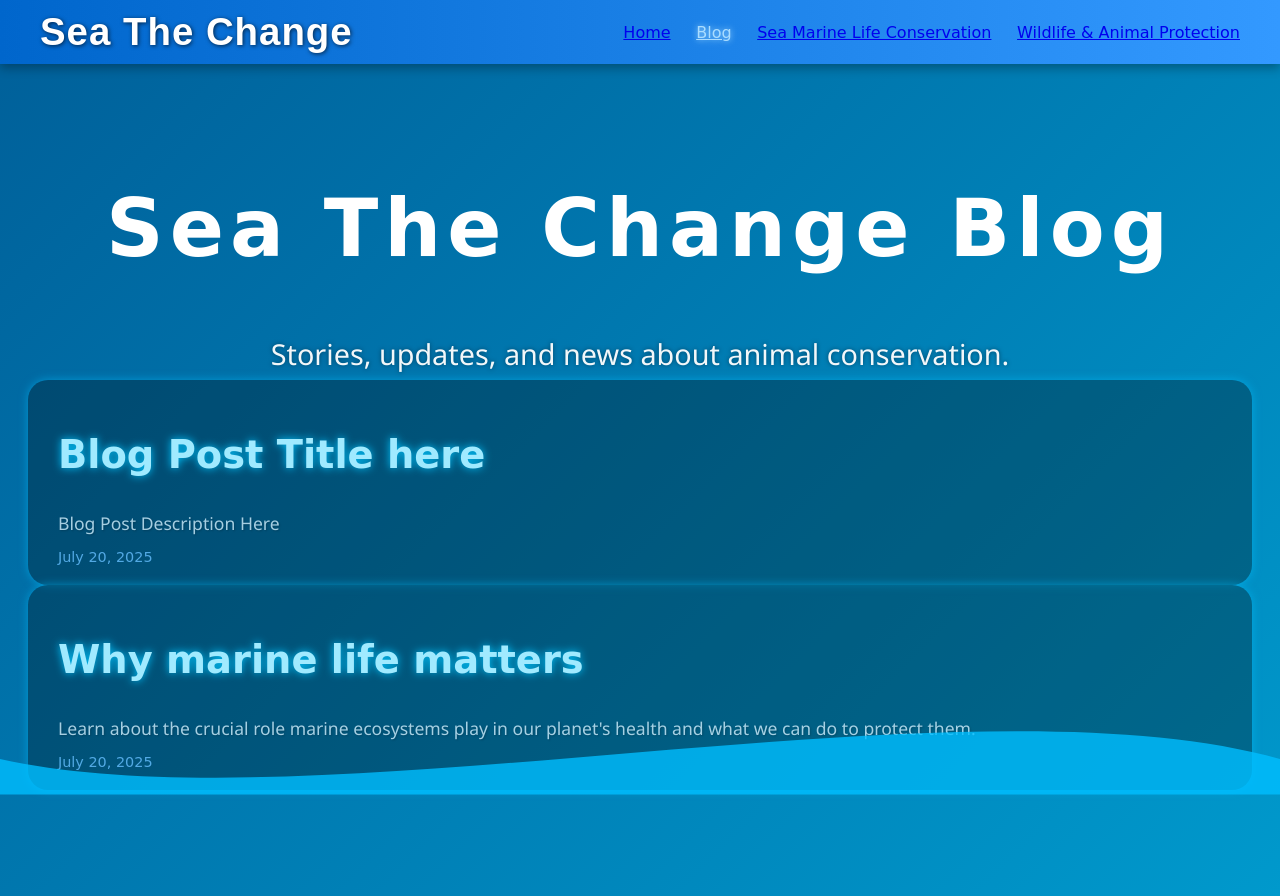
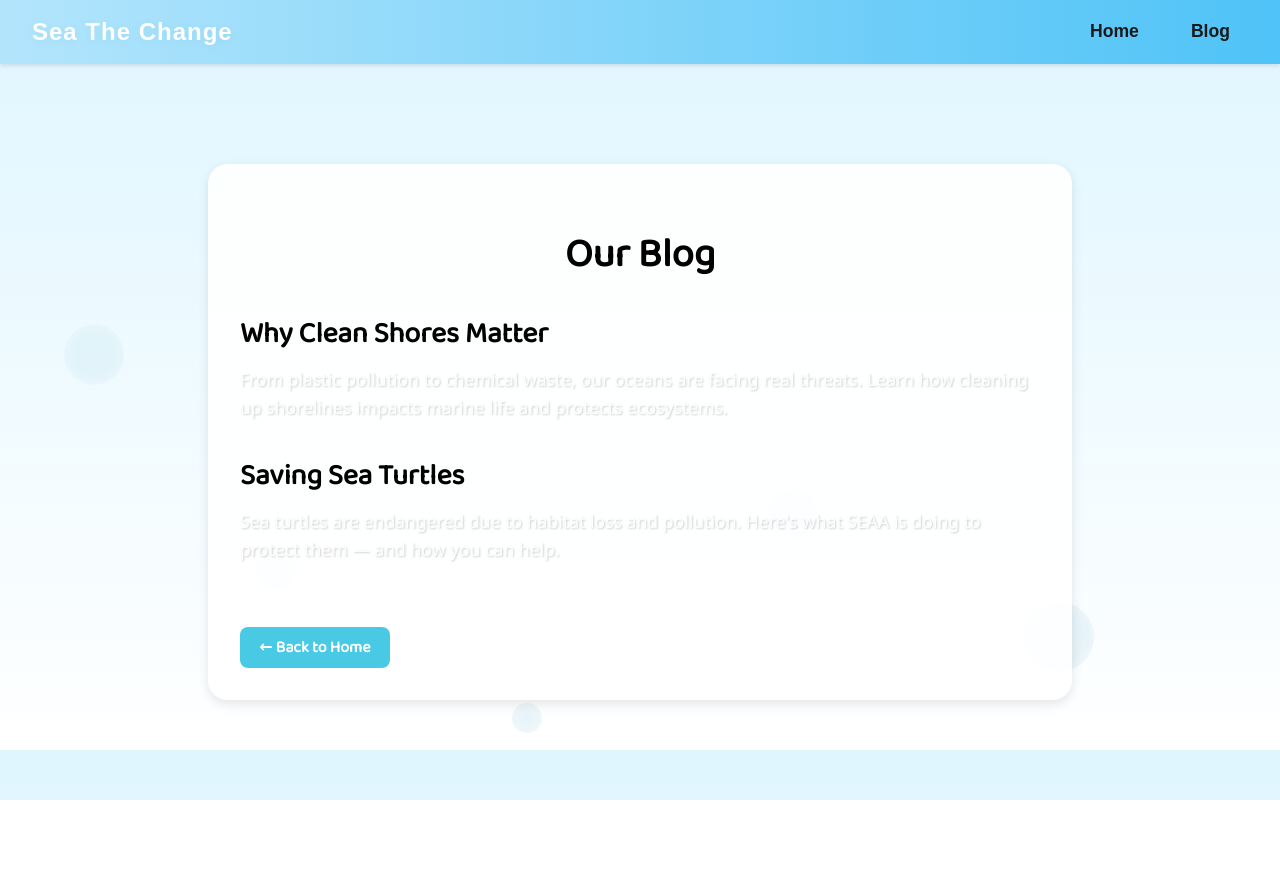
Before and after one commit to dasadishree/seathechange, a plain HTML site: page blog.html in a window 1280 px wide. After the commit the page ends 800 px from the top, so only its background shows below. Drawn offline with Linux system fonts and the light colour scheme; a web font is replaced by a local one.

Commit message:
Update blog.html

```diff
--- a/blog.html
+++ b/blog.html
@@ -1,157 +1,144 @@
 <!DOCTYPE html>
 <html lang="en">
 <head>
+  <meta charset="UTF-8" />
+  <meta name="viewport" content="width=device-width, initial-scale=1.0" />
   <title>Sea The Change Blog</title>
-    <link rel="stylesheet" href="style.css">
+  <link rel="stylesheet" href="style.css" />
+  <link href="https://fonts.googleapis.com/css2?family=Baloo+2&display=swap" rel="stylesheet" />
   <style>
-      /*anything specific can go here*/
-      body{
-        background: linear-gradient(135deg,#005f99,#0099cc);
-        color: white;
-        font-family: 'DynaPuff', cursive, Arial, sans-serif;
-        padding-top: 80px;
-        min-height: 100vh;
+    body {
+      font-family: 'Baloo 2', cursive;
+      margin: 0;
+      padding: 0;
+      background: linear-gradient(to bottom, #dff6ff, #ffffff);
       overflow-x: hidden;
     }
-      nav.navbar{
-        position: fixed;
-        top: 0; left: 0; right: 0;
-        background: linear-gradient(90deg, #0066cc, #3399ff);
-        box-shadow: 0 4px 10px rgba(0, 0, 0, 0.3);
-        z-index: 1000;
-        padding: 12px 40px;
+
+    .navbar {
+      background-color: rgba(255, 255, 255, 0.8);
       display: flex;
       justify-content: space-between;
       align-items: center;
+      padding: 1rem 2rem;
+      box-shadow: 0 2px 4px rgba(0,0,0,0.1);
+      position: relative;
+      z-index: 10;
     }
-      nav .nav-logo{
-        font-size: 2.4rem;
-        text-shadow: 1px 1px 4px #000a;
+
+    .nav-logo {
+      font-size: 1.5rem;
+      font-weight: bold;
     }
-      nav .nav-links a:hover, nav .nav-links a.active{
-        color: #aaddff;
-        text-shadow: 0 0 6px #aaddff;
+
+    .nav-links {
+      list-style: none;
+      display: flex;
+      gap: 1rem;
     }
-      header{
+
+    .nav-link {
+      text-decoration: none;
+      color: #1a1a1a;
+      font-weight: bold;
+    }
+
+    .bubble {
+      position: absolute;
+      border-radius: 50%;
+      background: rgba(173, 216, 230, 0.5);
+      animation: floatUp 10s infinite ease-in;
+    }
+
+    .bubble-1 { width: 60px; height: 60px; left: 5%; top: 80%; animation-delay: 0s; }
+    .bubble-2 { width: 40px; height: 40px; left: 20%; top: 85%; animation-delay: 2s; }
+    .bubble-3 { width: 30px; height: 30px; left: 40%; top: 90%; animation-delay: 4s; }
+    .bubble-4 { width: 50px; height: 50px; left: 60%; top: 88%; animation-delay: 1s; }
+    .bubble-5 { width: 70px; height: 70px; left: 80%; top: 83%; animation-delay: 3s; }
+
+    @keyframes floatUp {
+      0% { transform: translateY(0); opacity: 0.5; }
+      100% { transform: translateY(-1000px); opacity: 0; }
+    }
+
+    .blog-container {
+      max-width: 800px;
+      margin: 100px auto 50px;
+      padding: 2rem;
+      background-color: rgba(255, 255, 255, 0.9);
+      border-radius: 20px;
+      box-shadow: 0 4px 12px rgba(0, 0, 0, 0.1);
+      z-index: 2;
+      position: relative;
+    }
+
+    .blog-title {
+      font-size: 2.5rem;
       text-align: center;
-        margin-botton: 60px;
-        padding: 40px 20px 0 20px;
+      margin-bottom: 1rem;
     }
-      header h1{
-        font-size: 5rem;
-        text-shadow:
-          0 0 6px #00bfff,
-          0 0 12px #00bbfffcc:
-        margin-bottom: 8px;
-        letter-spacing: 6px;
+
+    .blog-post {
+      margin-bottom: 2rem;
     }
-      header p{
+
+    .blog-post h2 {
       font-size: 1.8rem;
-        font-weight: 300;
-        opacity: 0.8:
-        max-width: 800px
-        margin: 0 auto;
-        text-shadow: 0 0 4px #004466;
+      margin-bottom: 0.5rem;
     }
-      /*blog cards*/
-      .blog-posts{
-        max-width: 900px:
-        margin: 0 auto 100px auto;
-        padding: 0 20px;
-        grid-template-columns: 1fr:
-        gap: 30px;
+
+    .blog-post p {
+      line-height: 1.6;
+      font-size: 1.1rem;
     }
-      .post{
-        background: rgba(0,0,0,0.3);
-        border-radius: 20px;
-        padding: 20px 30px;
-        box-shadow: 0 0 10px #00bfff88;
-        transition: transform 0.3s ease, box-shadow 0.3s ease;
+
+    .back-button {
+      display: inline-block;
+      margin-top: 2rem;
+      background-color: #48cae4;
+      color: white;
+      padding: 0.5rem 1.2rem;
+      text-decoration: none;
+      border-radius: 8px;
+      font-weight: bold;
+      transition: background-color 0.3s ease;
     }
-      .post:hover{
-        transform:translateY(-8px);
-        box-shadow: 0 0 20px #00e5ffcc;
-      }
-      .post h2{
-        font-size: 2.4rem;
-        margin-botton: 10px;
-        color: #a0eaff;
-        text-shadow: 0 0 8px #00c6ff;
-      }
-      .post p{
-        font-size: 1.1rem;
-        line-height: 1.6;
-        color: #d0f0ffcc;
-      }
-      .post time{
-        font-size: 0.9rem;
-        color: #66bfffcc;
-        display: block;
-        margin-top:12px;
-      }
-      /*putting wave animation at the bottom*/
-      .wave-container{
-        position: fixed;
-        bottom: 0; left: 0; right: 0;
-        height: 100px;
-        overflow: hidden;
-        pointer-events: none;
-        z-index: 100;
-      }
-      .wave-svg{
-        width: 100%;
-        height: 100%;
-        display: block;
-      }
-      .wave-path{
-        fill: #00bfffcc;
-        animation: waveMove 5s linear infinite;
-      }
-      @keyframes waveMove{
-        0%{
-          d: path('M0, 60 C360, 140 1080, -40 1440, 60 L1440, 100 L0, 100 Z');
-        }
-        50%{
-          d: path('M0, 50 C360, 110 1080, -20 1440, 50 L1440, 100 L0, 100 Z');
-        }
-         100% {
-        d: path('M0,60 C360,140 1080,-40 1440,60 L1440,100 L0,100 Z');
-        }
+
+    .back-button:hover {
+      background-color: #0077b6;
     }
   </style>
 </head>
 <body>
-    <nav class = "navbar">
+  <nav class="navbar">
     <div class="nav-logo">Sea The Change</div>
     <ul class="nav-links">
-        <li><a href="index.html">Home</a></li>
-        <li><a href="blog.html" class="active">Blog</a></li>
-        <li><a href="#">Sea Marine Life Conservation</a></li>
-        <li><a href="#">Wildlife & Animal Protection</a></li>
+      <li><a href="index.html" class="nav-link">Home</a></li>
+      <li><a href="#" class="nav-link">Blog</a></li>
     </ul>
   </nav>
-    <header>
-      <h1>Sea The Change Blog</h1>
-      <p>Stories, updates, and news about animal conservation.</p>
-    </header>
-    <section class="blog-posts">
-      <article class="post">
-        <h2>Blog Post Title here</h2>
-        <p>Blog Post Description Here</p>
-        <time datetime="2025-07-21">July 20, 2025</time>
-      </article>
-      <article class="post">
-        <h2>Why marine life matters</h2>
-        <p>Learn about the crucial role marine ecosystems play in our planet's health and what we can do to protect them.</p>
-        <time datetime="2025-07-21">July 20, 2025</time>
-      </article>
-    </section>
-    <div class="wave-container">
-      <svg class="wave-svg" viewBox="0 0 1440 100" preserveAspectRation="none">
-        <path class="wave-path" d="M0,60 C360,140 1080,-40 1440, 60 L1440, 100 L0, 100 Z"/>
-      </svg>
+
+  <!-- Bubbles in the background -->
+  <div class="bubble bubble-1"></div>
+  <div class="bubble bubble-2"></div>
+  <div class="bubble bubble-3"></div>
+  <div class="bubble bubble-4"></div>
+  <div class="bubble bubble-5"></div>
+
+  <div class="blog-container">
+    <h1 class="blog-title">Our Blog</h1>
+
+    <div class="blog-post">
+      <h2>Why Clean Shores Matter</h2>
+      <p>From plastic pollution to chemical waste, our oceans are facing real threats. Learn how cleaning up shorelines impacts marine life and protects ecosystems.</p>
+    </div>
+
+    <div class="blog-post">
+      <h2>Saving Sea Turtles</h2>
+      <p>Sea turtles are endangered due to habitat loss and pollution. Here's what SEAA is doing to protect them — and how you can help.</p>
+    </div>
+
+    <a href="index.html" class="back-button">← Back to Home</a>
   </div>
 </body>
 </html>
-
-  </body>
```
Lines whose indentation alone changed are shown as unchanged.
